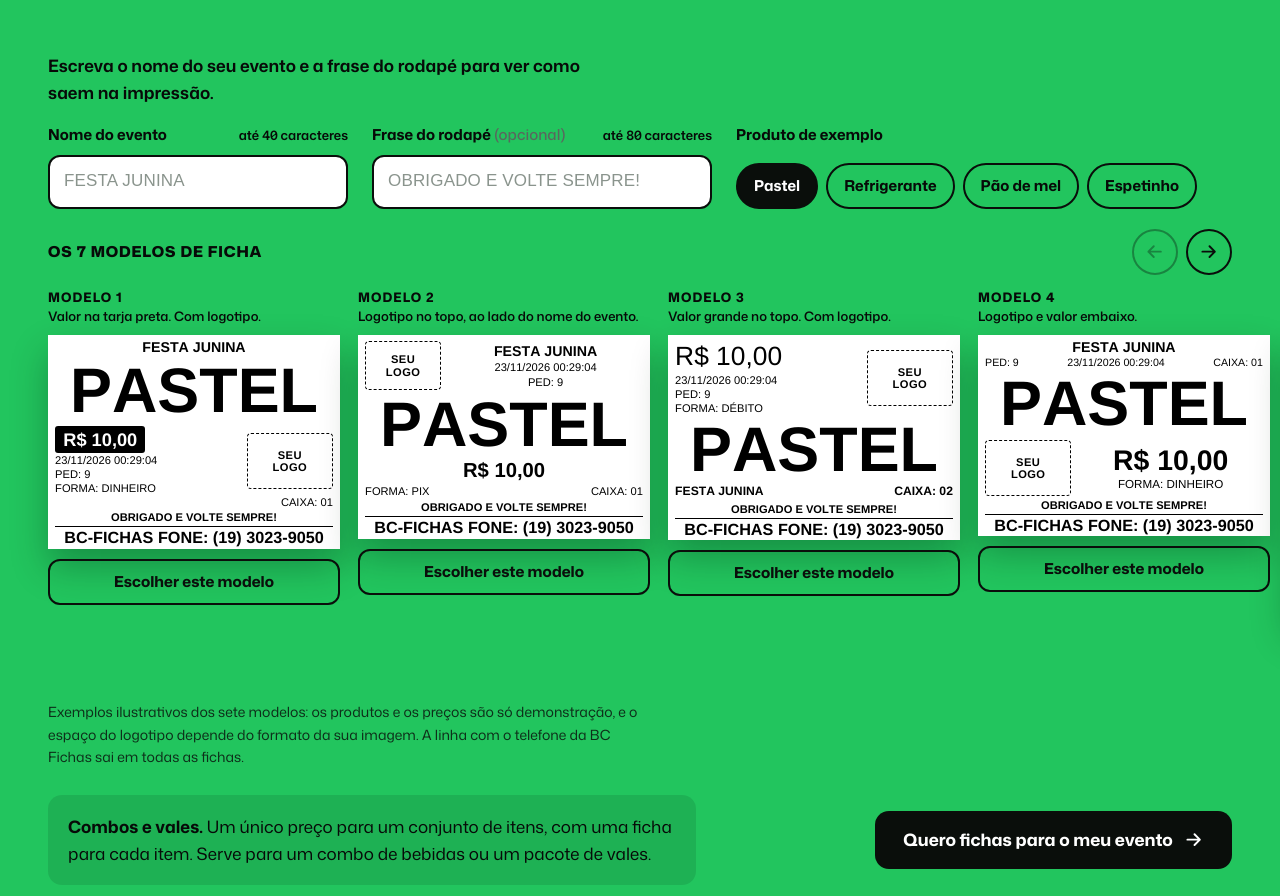
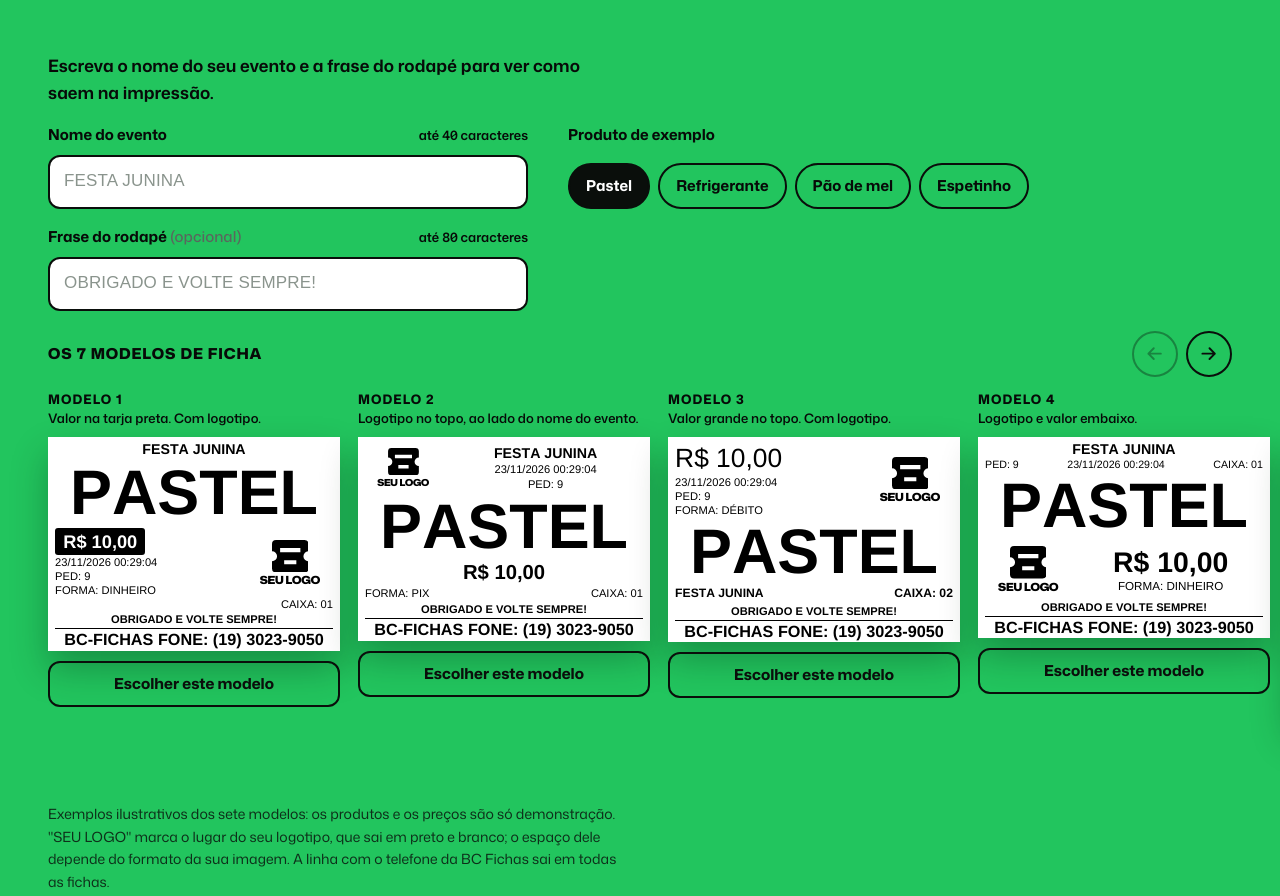
Before and after one commit to RafaelTessaro/BCFichas_Site, a plain HTML site: page site/index.html in a window 1280 px wide. Shown: the part 3740-4636 px from the top of the page. Drawn offline with Linux system fonts and the light colour scheme.

Commit message:
Campos do teste das fichas empilhados e logotipo de exemplo nas fichas
Pedidos do responsável (23/11/2026).

- "Nome do evento" fica em cima e "Frase do rodapé" embaixo, na ordem
  da própria ficha; em telas largas o produto de exemplo vai ao lado.
- Nos modelos com logotipo (1 a 5), a caixa tracejada deu lugar a um
  logotipo de exemplo: o símbolo da BC Fichas em preto e branco com
  "SEU LOGO", no espaço que o sistema reserva em cada modelo.

Testes refeitos: 149 verificações, axe sem problemas.

Co-Authored-By: Claude Fable 5.2 <noreply@anthropic.com>
Claude-Session: https://claude.ai/code/session_01Jb1gVohqprNRxVwLM3BG3P

```diff
--- a/site/css/site.css
+++ b/site/css/site.css
@@ -459,14 +459,23 @@ a.passo__img:hover img { scale: 1.03; }
 .f-par--forte { font-weight: 700; font-size: calc(24 * var(--u)); }
 .f-resumo { font-size: calc(21 * var(--u)); text-align: center; white-space: pre; }
 .f-linha { display: flex; align-items: center; gap: calc(14 * var(--u)); margin-top: calc(4 * var(--u)); }
+/* Exemplo de logotipo: o símbolo da BC Fichas em preto e branco, como sai na impressão, com "SEU LOGO"
+   no lugar do nome. O espaço é o que o sistema reserva em cada modelo (170×110, 150×96 e 300×150 pontos). */
 .f-logo {
-  flex: none; display: grid; place-items: center; text-align: center;
-  width: calc(170 * var(--u)); height: calc(110 * var(--u));
-  border: calc(3 * var(--u)) dashed #000; border-radius: calc(8 * var(--u));
-  font-weight: 700; font-size: calc(22 * var(--u)); line-height: 1.1; letter-spacing: 0.04em;
+  flex: none; display: grid; justify-items: center; align-content: center; gap: calc(6 * var(--u));
+  width: calc(170 * var(--u)); height: calc(110 * var(--u)); color: #000;
 }
-.f-logo--m2 { width: calc(150 * var(--u)); height: calc(96 * var(--u)); }
-.f-logo--m5 { align-self: center; width: calc(300 * var(--u)); height: calc(150 * var(--u)); margin: calc(4 * var(--u)) 0 calc(6 * var(--u)); font-size: calc(28 * var(--u)); }
+.f-logo__simbolo { display: block; width: calc(72 * var(--u)); height: calc(64 * var(--u)); }
+.f-logo__nome {
+  font-family: var(--f-texto); font-weight: 850; font-stretch: 118%; font-size: calc(22 * var(--u));
+  line-height: 1; letter-spacing: -0.02em; white-space: nowrap;
+}
+.f-logo--m2 { width: calc(150 * var(--u)); height: calc(96 * var(--u)); gap: calc(5 * var(--u)); }
+.f-logo--m2 .f-logo__simbolo { width: calc(61 * var(--u)); height: calc(54 * var(--u)); }
+.f-logo--m2 .f-logo__nome { font-size: calc(19 * var(--u)); }
+.f-logo--m5 { align-self: center; width: calc(300 * var(--u)); height: calc(150 * var(--u)); margin: calc(4 * var(--u)) 0 calc(6 * var(--u)); gap: calc(8 * var(--u)); }
+.f-logo--m5 .f-logo__simbolo { width: calc(108 * var(--u)); height: calc(96 * var(--u)); }
+.f-logo--m5 .f-logo__nome { font-size: calc(30 * var(--u)); }
 .f-info { flex: 1; min-width: 0; display: flex; flex-direction: column; font-size: calc(22 * var(--u)); line-height: 1.27; }
 .f-info--centro { align-items: center; text-align: center; }
 .f-tarja {
@@ -495,13 +504,16 @@ a.passo__img:hover img { scale: 1.03; }
 .monte__aviso { grid-column: 1 / -1; font-size: 0.9375rem; font-weight: 650; }
 .monte__aviso:empty { display: none; }
 .monte__dica { font-weight: 650; max-width: 52ch; }
+/* Os dois campos ficam um em cima do outro, na ordem da ficha: o nome do evento no alto, o rodapé embaixo.
+   Em telas largas o produto de exemplo vai para a coluna do lado. */
 @media (min-width: 700px) {
-  .monte { grid-template-columns: repeat(2, minmax(0, 1fr)); }
-  .monte__dica, .monte .chips { grid-column: 1 / -1; }
+  .monte .campo { max-width: 520px; }
 }
-@media (min-width: 1100px) {
-  .monte { grid-template-columns: minmax(0, 300px) minmax(0, 340px) minmax(0, 1fr); column-gap: 24px; }
-  .monte .chips { grid-column: auto; }
+@media (min-width: 900px) {
+  .monte { grid-template-columns: minmax(0, 480px) minmax(0, 1fr); column-gap: 40px; align-items: start; }
+  .monte__dica { grid-column: 1 / -1; }
+  .monte .campo { grid-column: 1; max-width: none; }
+  .monte .chips { grid-column: 2; grid-row: 2 / span 2; }
 }
 .campo { display: grid; gap: 8px; min-width: 0; align-content: start; }
 .campo label, .chips legend { font-size: 0.9375rem; font-weight: 700; padding: 0; }
--- a/site/index.html
+++ b/site/index.html
@@ -32,7 +32,7 @@
 <link rel="preload" as="image" type="image/webp" fetchpriority="high"
       imagesrcset="img/maquina/maquina-frente-520.webp?v=2 520w, img/maquina/maquina-frente-800.webp?v=2 800w, img/maquina/maquina-frente-1200.webp?v=2 1200w"
       imagesizes="(min-width: 1000px) 50vw, 92vw">
-<link rel="stylesheet" href="css/site.css?v=10">
+<link rel="stylesheet" href="css/site.css?v=12">
 <noscript><style>:root { --f-ficha: "Ficha", Arial, "Liberation Sans", "Helvetica Neue", Helvetica, sans-serif; }</style></noscript>
 
 <script type="application/ld+json">
@@ -481,7 +481,7 @@
                   <p>PED: 9</p>
                   <p>FORMA: DINHEIRO</p>
                 </div>
-                <span class="f-logo">SEU<br>LOGO</span>
+                <span class="f-logo"><svg class="f-logo__simbolo" viewBox="3 4 18 16" aria-hidden="true"><use href="#i-ficha" width="24" height="24"/></svg><span class="f-logo__nome">SEU LOGO</span></span>
               </div>
               <p class="f-dir">CAIXA: 01</p>
               <p class="f-recado" data-recado><span class="f-l">OBRIGADO E VOLTE SEMPRE!</span></p>
@@ -499,7 +499,7 @@
           <article class="ficha ficha--m2" aria-label="Modelo 2 de ficha">
             <div class="ficha__c">
               <div class="f-linha">
-                <span class="f-logo f-logo--m2">SEU<br>LOGO</span>
+                <span class="f-logo f-logo--m2"><svg class="f-logo__simbolo" viewBox="3 4 18 16" aria-hidden="true"><use href="#i-ficha" width="24" height="24"/></svg><span class="f-logo__nome">SEU LOGO</span></span>
                 <div class="f-info f-info--centro">
                   <p class="f-evento" data-evento data-coluna="150" data-t="28"><span class="f-l">FESTA JUNINA</span></p>
                   <p data-agora="longa">02/10/2026 18:49:53</p>
@@ -530,7 +530,7 @@
                   <p>PED: 9</p>
                   <p>FORMA: DÉBITO</p>
                 </div>
-                <span class="f-logo">SEU<br>LOGO</span>
+                <span class="f-logo"><svg class="f-logo__simbolo" viewBox="3 4 18 16" aria-hidden="true"><use href="#i-ficha" width="24" height="24"/></svg><span class="f-logo__nome">SEU LOGO</span></span>
               </div>
               <p class="f-produto" data-produto data-max="124" style="--t:124"><span class="f-l">PASTEL</span></p>
               <p class="f-par f-par--forte"><span data-evento data-par="CAIXA: 02" data-t="24"><span class="f-l">FESTA JUNINA</span></span><span>CAIXA: 02</span></p>
@@ -552,7 +552,7 @@
               <p class="f-trio"><span>PED: 9</span><span data-agora="longa">02/10/2026 18:49:53</span><span>CAIXA: 01</span></p>
               <p class="f-produto" data-produto data-max="124" style="--t:124"><span class="f-l">PASTEL</span></p>
               <div class="f-linha">
-                <span class="f-logo">SEU<br>LOGO</span>
+                <span class="f-logo"><svg class="f-logo__simbolo" viewBox="3 4 18 16" aria-hidden="true"><use href="#i-ficha" width="24" height="24"/></svg><span class="f-logo__nome">SEU LOGO</span></span>
                 <div class="f-info f-info--centro">
                   <p class="f-valor-m4" data-valor>R$ 10,00</p>
                   <p class="f-forma-m4">FORMA: DINHEIRO</p>
@@ -572,7 +572,7 @@
           </div>
           <article class="ficha ficha--m5" aria-label="Modelo 5 de ficha">
             <div class="ficha__c">
-              <span class="f-logo f-logo--m5">SEU LOGO</span>
+              <span class="f-logo f-logo--m5"><svg class="f-logo__simbolo" viewBox="3 4 18 16" aria-hidden="true"><use href="#i-ficha" width="24" height="24"/></svg><span class="f-logo__nome">SEU LOGO</span></span>
               <p class="f-evento" data-evento data-linhas="2" data-t="34" style="--t:34"><span class="f-l">FESTA JUNINA</span></p>
               <hr class="f-pontilhado">
               <p class="f-produto" data-produto data-max="124" style="--t:124"><span class="f-l">PASTEL</span></p>
@@ -626,7 +626,7 @@
         </li>
       </ul>
     </div>
-    <p class="nota nota--verde">Exemplos ilustrativos dos sete modelos: os produtos e os preços são só demonstração, e o espaço do logotipo depende do formato da sua imagem. A linha com o telefone da BC Fichas sai em todas as fichas.</p>
+    <p class="nota nota--verde">Exemplos ilustrativos dos sete modelos: os produtos e os preços são só demonstração. "SEU LOGO" marca o lugar do seu logotipo, que sai em preto e branco; o espaço dele depende do formato da sua imagem. A linha com o telefone da BC Fichas sai em todas as fichas.</p>
 
     <div class="fichas__fim">
       <p class="fichas__combo"><b>Combos e vales.</b> Um único preço para um conjunto de itens, com uma ficha para cada item. Serve para um combo de bebidas ou um pacote de vales.</p>
```
Also changed, not shown: site/404.html (+1 -1 lines), docs/previa/estado-1-normal.jpg, docs/previa/estado-2-texto-longo.jpg, docs/previa/estado-3-modelo-escolhido.jpg, docs/previa/estado-4-orcamento.jpg, docs/previa/estados-celular.jpg, docs/previa/previa-celular.jpg, docs/previa/previa-computador.jpg, 3 other files.
